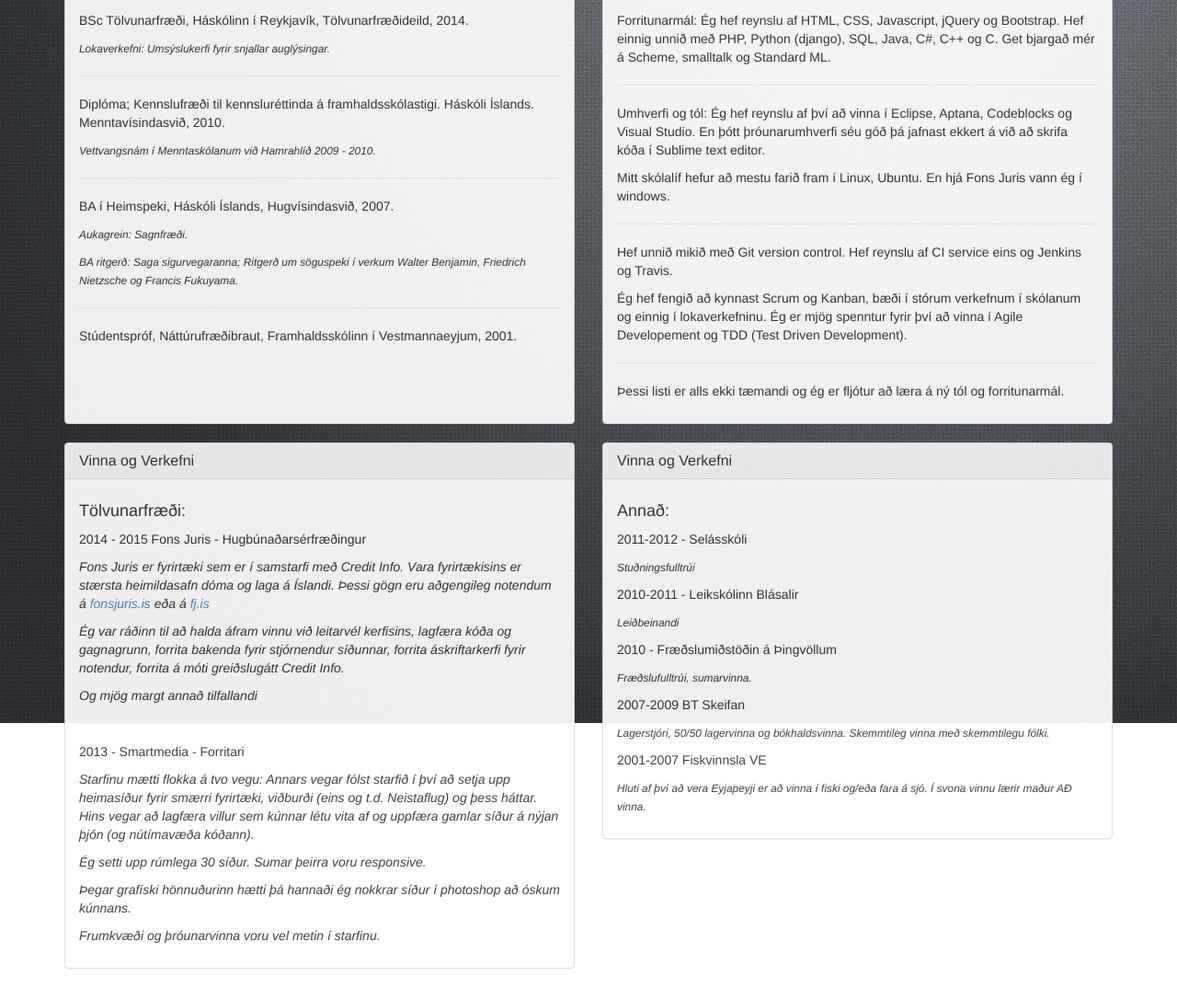
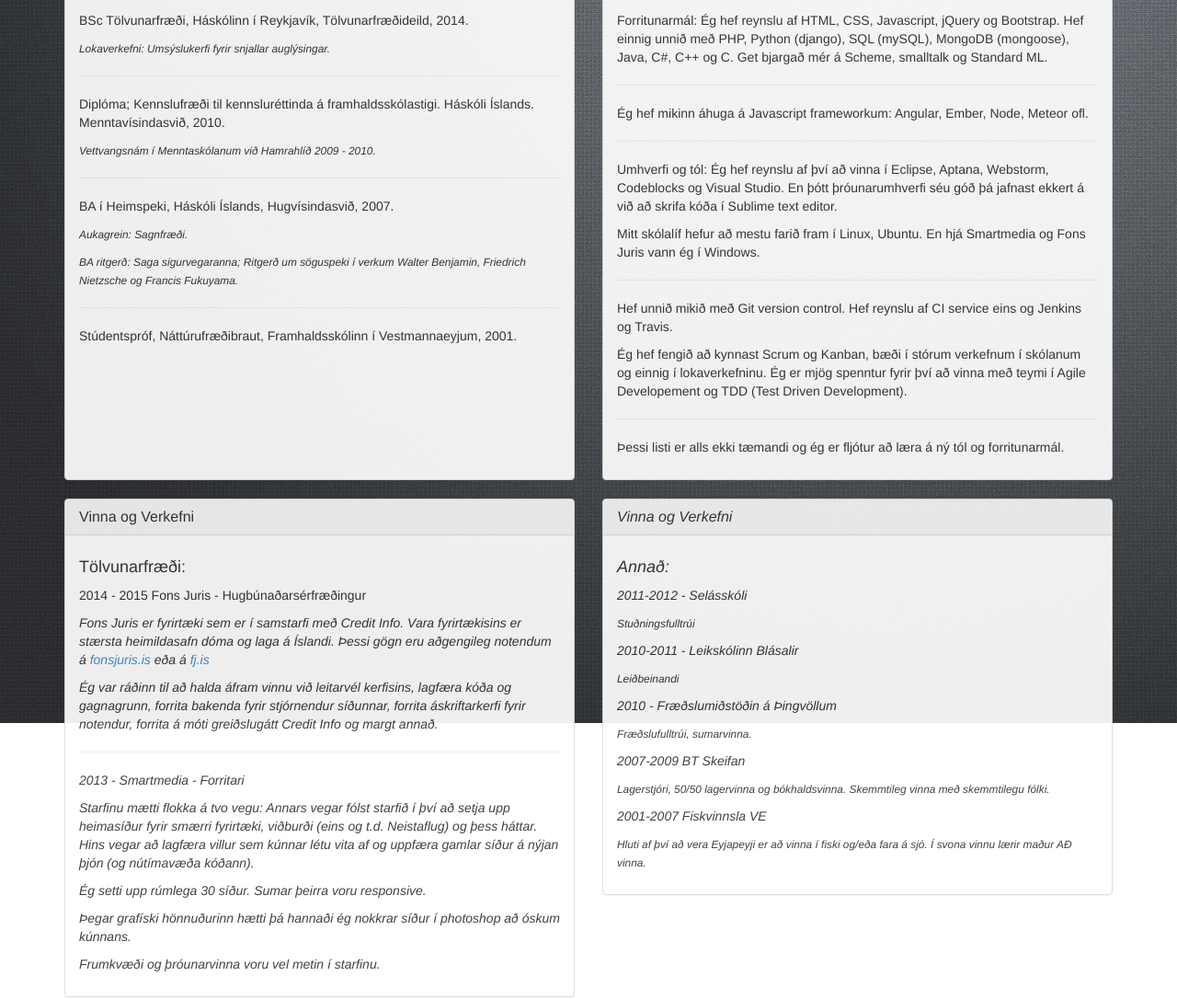
Before and after one commit to andrio12/resume, a plain HTML site: page index.html in a window 1280 px wide. Shown: the part 414-1500 px from the top of the page at 92% size. Drawn offline with nearby package versions, Linux system fonts and the light colour scheme.

Commit message:
update280615

```diff
--- a/index.html
+++ b/index.html
@@ -115,13 +115,15 @@
 				    <h3 class="panel-title">Forritunarmál og Tól</h3>
 				  </div>
 				  <div class="panel-body equalizer2">
-				    <p>Forritunarmál: Ég hef reynslu af HTML, CSS, Javascript, jQuery og Bootstrap. Hef einnig unnið með PHP, Python (django), SQL, Java, C#, C++ og C. Get bjargað mér á Scheme, smalltalk og Standard ML.</p>
+				    <p>Forritunarmál: Ég hef reynslu af HTML, CSS, Javascript, jQuery og Bootstrap. Hef einnig unnið með PHP, Python (django), SQL (mySQL), MongoDB (mongoose), Java, C#, C++ og C. Get bjargað mér á Scheme, smalltalk og Standard ML.</p>
 					<hr>
-					<p>Umhverfi og tól: Ég hef reynslu af því að vinna í Eclipse, Aptana, Codeblocks og Visual Studio. En þótt þróunarumhverfi séu góð þá jafnast ekkert á við að skrifa kóða í Sublime text editor.</p>
-					<p>Mitt skólalíf hefur að mestu farið fram í Linux, Ubuntu. En hjá Fons Juris vann ég í windows.</p>
+					<p>Ég hef mikinn áhuga á Javascript frameworkum: Angular, Ember, Node, Meteor ofl.</p>
+					<hr>
+					<p>Umhverfi og tól: Ég hef reynslu af því að vinna í Eclipse, Aptana, Webstorm, Codeblocks og Visual Studio. En þótt þróunarumhverfi séu góð þá jafnast ekkert á við að skrifa kóða í Sublime text editor.</p>
+					<p>Mitt skólalíf hefur að mestu farið fram í Linux, Ubuntu. En hjá Smartmedia og Fons Juris vann ég í Windows.</p>
 					<hr>
 					<p>Hef unnið mikið með Git version control. Hef reynslu af CI service eins og Jenkins og Travis.</p>
-					<p>Ég hef fengið að kynnast Scrum og Kanban, bæði í stórum verkefnum í skólanum og einnig í lokaverkefninu. Ég er mjög spenntur fyrir því að vinna í Agile Developement og TDD (Test Driven Development).</p>
+					<p>Ég hef fengið að kynnast Scrum og Kanban, bæði í stórum verkefnum í skólanum og einnig í lokaverkefninu. Ég er mjög spenntur fyrir því að vinna með teymi í Agile Developement og TDD (Test Driven Development).</p>
 					<hr>
 					<p>Þessi listi er alls ekki tæmandi og ég er fljótur að læra á ný tól og forritunarmál.</p>
 
@@ -140,8 +142,7 @@
 				    <h4>Tölvunarfræði:</h4>
 				    	<p>2014 - 2015 Fons Juris - Hugbúnaðarsérfræðingur</p>
 				    	<p><i>Fons Juris er fyrirtæki sem er í samstarfi með Credit Info. Vara fyrirtækisins er stærsta heimildasafn dóma og laga á Íslandi. Þessi gögn eru aðgengileg notendum á <a href="http://fonsjuris.is/">fonsjuris.is</a> eða á <a href="https://fj.is/">fj.is</a></p>
-				    	<p>Ég var ráðinn til að halda áfram vinnu við leitarvél kerfisins, lagfæra kóða og gagnagrunn, forrita bakenda fyrir stjórnendur síðunnar, forrita áskriftarkerfi fyrir notendur, forrita á móti greiðslugátt Credit Info.</p>
-				    	<p>Og mjög margt annað tilfallandi</i></p>
+				    	<p>Ég var ráðinn til að halda áfram vinnu við leitarvél kerfisins, lagfæra kóða og gagnagrunn, forrita bakenda fyrir stjórnendur síðunnar, forrita áskriftarkerfi fyrir notendur, forrita á móti greiðslugátt Credit Info og margt annað.</p>
 				    	<hr>
 						<p>2013 - Smartmedia - Forritari</p>
 						<p><i>Starfinu mætti flokka á tvo vegu: Annars vegar fólst starfið í því að setja upp heimasíður fyrir smærri fyrirtæki, viðburði (eins og t.d. Neistaflug) og þess háttar. Hins vegar að lagfæra villur sem kúnnar létu vita af og uppfæra gamlar síður á nýjan þjón (og nútímavæða kóðann).</p>
```
